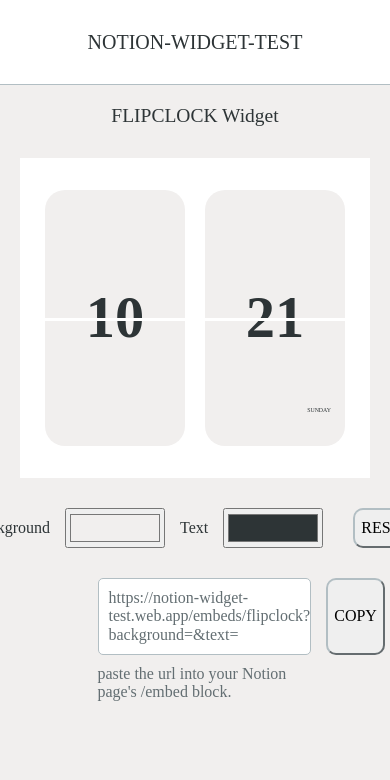
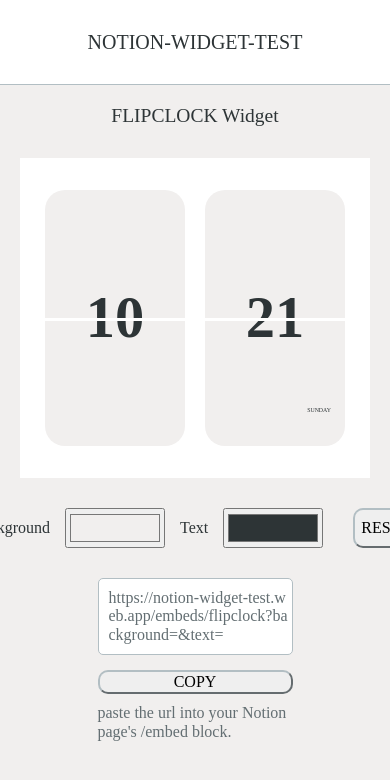
Before and after one commit to ohnas/notion-widget-test, a React (Create React App) app: page /widget/flipclock in a window 390 px wide. Shown: the top 780 px of the page. Built offline with nearby package versions, Linux system fonts and the light colour scheme; no server answers.

Commit message:
ClipBoard

```diff
--- a/src/components/ClipBoard/ClipBoard.module.css
+++ b/src/components/ClipBoard/ClipBoard.module.css
@@ -22,3 +22,14 @@
     border-color: var(--main-border-color);
     cursor: pointer;
 }
+
+@media (max-width:499px) {
+    .clipboard {
+        display: flex;
+        flex-direction: column;
+    }
+
+    .url span {
+        word-break: break-all;
+    }
+}
```
